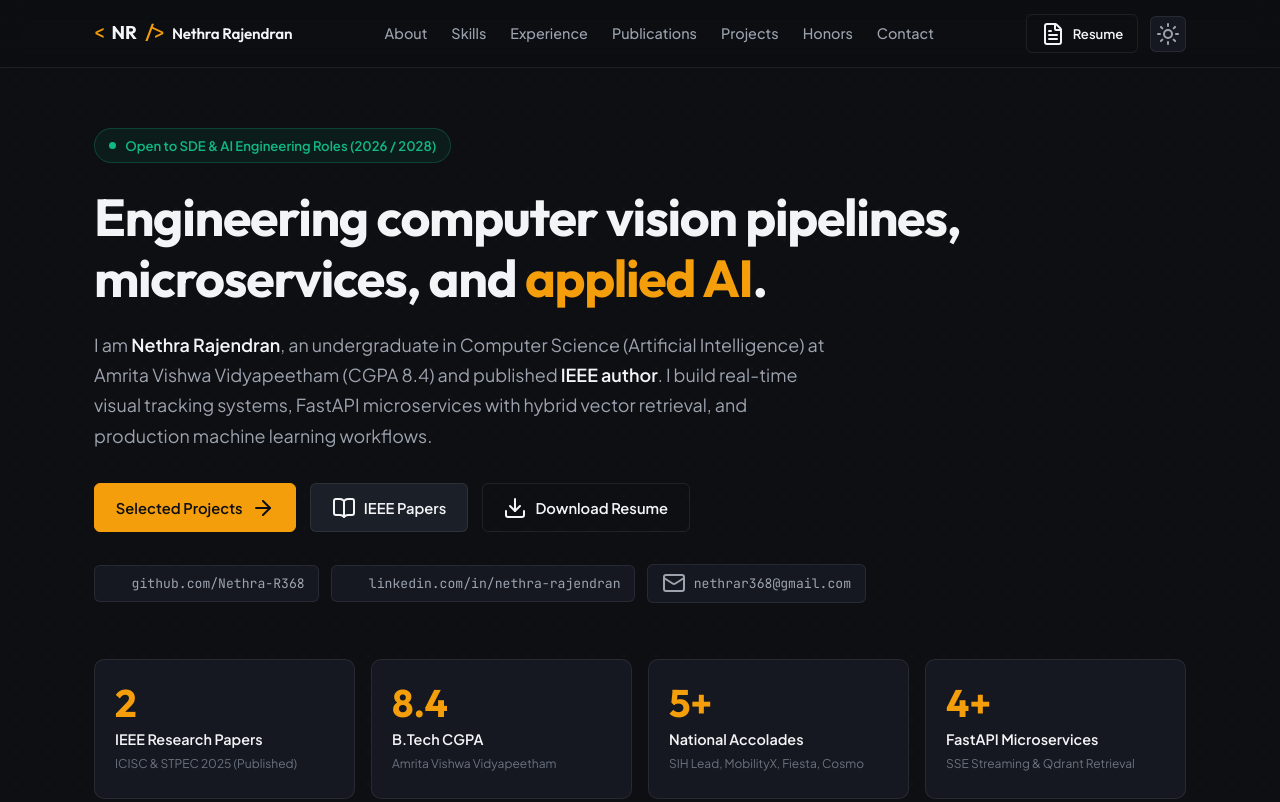
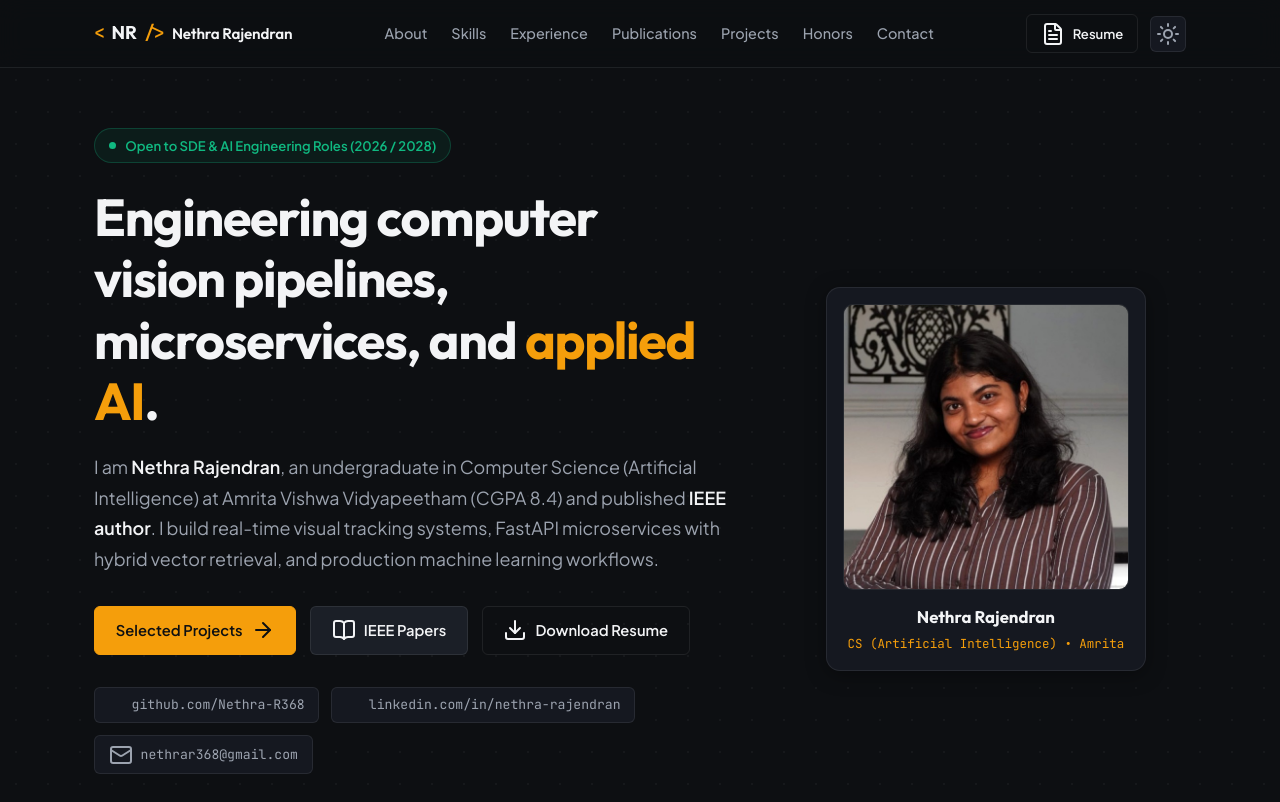
Before and after one commit to Nethra-R368/portfolio, a plain HTML site: page index.html in a window 1280 px wide. Shown: the top 802 px of the page. Drawn offline with nearby package versions, Linux system fonts and the light colour scheme.

Commit message:
Add professional headshot portrait to hero section

```diff
--- a/index.html
+++ b/index.html
@@ -61,8 +61,10 @@
   <main>
     <!-- HERO SECTION -->
     <section class="hero-section" id="hero">
-      <div class="container hero-container">
+      <div class="container">
 
+        <div class="hero-main-row">
+          <div class="hero-content">
             <div class="status-badge">
               <span class="status-pulse"></span>
               <span>Open to SDE & AI Engineering Roles (2026 / 2028)</span>
@@ -105,6 +107,21 @@
                 <i data-lucide="mail"></i>
                 <span>nethrar368@gmail.com</span>
               </a>
+            </div>
+          </div>
+
+          <!-- Hero Portrait Card -->
+          <div class="hero-portrait-col">
+            <div class="hero-portrait-card">
+              <div class="portrait-img-wrap">
+                <img src="profile.jpg" alt="Nethra Rajendran" class="hero-portrait-img">
+              </div>
+              <div class="portrait-info">
+                <div class="portrait-name">Nethra Rajendran</div>
+                <div class="portrait-sub">CS (Artificial Intelligence) &bull; Amrita</div>
+              </div>
+            </div>
+          </div>
         </div>
 
         <!-- Key Metrics Cards -->
--- a/style.css
+++ b/style.css
@@ -357,11 +357,80 @@ body.light-theme .moon-icon { display: block; }
   position: relative;
 }
 
-.hero-container {
+.hero-main-row {
+  display: grid;
+  grid-template-columns: 1.35fr 0.85fr;
+  gap: 3.5rem;
+  align-items: center;
+  margin-bottom: 3.5rem;
+}
+
+.hero-content {
   display: flex;
   flex-direction: column;
   align-items: flex-start;
   text-align: left;
+}
+
+/* Portrait Card */
+.hero-portrait-col {
+  display: flex;
+  justify-content: center;
+}
+
+.hero-portrait-card {
+  width: 100%;
+  max-width: 320px;
+  background: var(--bg-card);
+  border: 1px solid var(--border-color);
+  border-radius: var(--radius-lg);
+  padding: 1rem;
+  box-shadow: var(--shadow-subtle);
+  transition: all var(--transition-normal);
+  position: relative;
+}
+
+.hero-portrait-card:hover {
+  border-color: var(--border-color-hover);
+  transform: translateY(-3px);
+  box-shadow: var(--shadow-hover);
+}
+
+.portrait-img-wrap {
+  width: 100%;
+  aspect-ratio: 1 / 1;
+  border-radius: var(--radius-md);
+  overflow: hidden;
+  position: relative;
+  border: 1px solid var(--border-color);
+  background: var(--bg-secondary);
+}
+
+.hero-portrait-img {
+  width: 100%;
+  height: 100%;
+  object-fit: cover;
+  object-position: center;
+  display: block;
+}
+
+.portrait-info {
+  padding-top: 0.85rem;
+  text-align: center;
+}
+
+.portrait-name {
+  font-family: var(--font-heading);
+  font-size: 1.05rem;
+  font-weight: 700;
+  color: var(--text-primary);
+  margin-bottom: 0.15rem;
+}
+
+.portrait-sub {
+  font-size: 0.78rem;
+  font-family: var(--font-mono);
+  color: var(--accent-primary);
 }
 
 .status-badge {
@@ -1271,6 +1340,9 @@ body.light-theme .moon-icon { display: block; }
 
 /* RESPONSIVE BREAKPOINTS */
 @media (max-width: 1024px) {
+  .hero-main-row { grid-template-columns: 1fr; gap: 2.5rem; }
+  .hero-portrait-col { order: -1; }
+  .hero-portrait-card { max-width: 260px; }
   .hero-title { font-size: 2.6rem; }
   .metrics-grid { grid-template-columns: repeat(2, 1fr); }
   .skills-grid { grid-template-columns: repeat(2, 1fr); }
```
Also changed, not shown: profile.jpg (added). Lines whose indentation alone changed are shown as unchanged.
